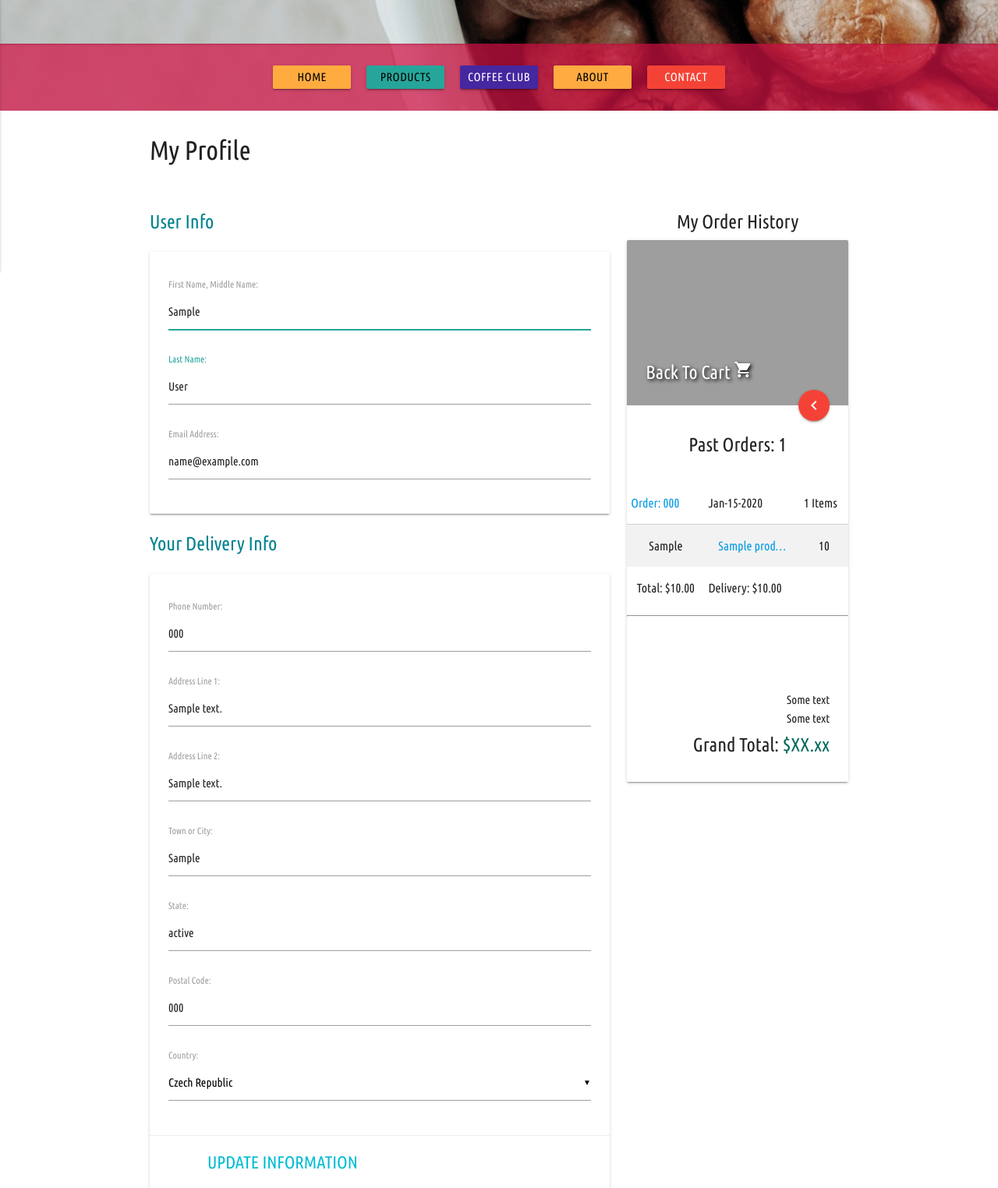
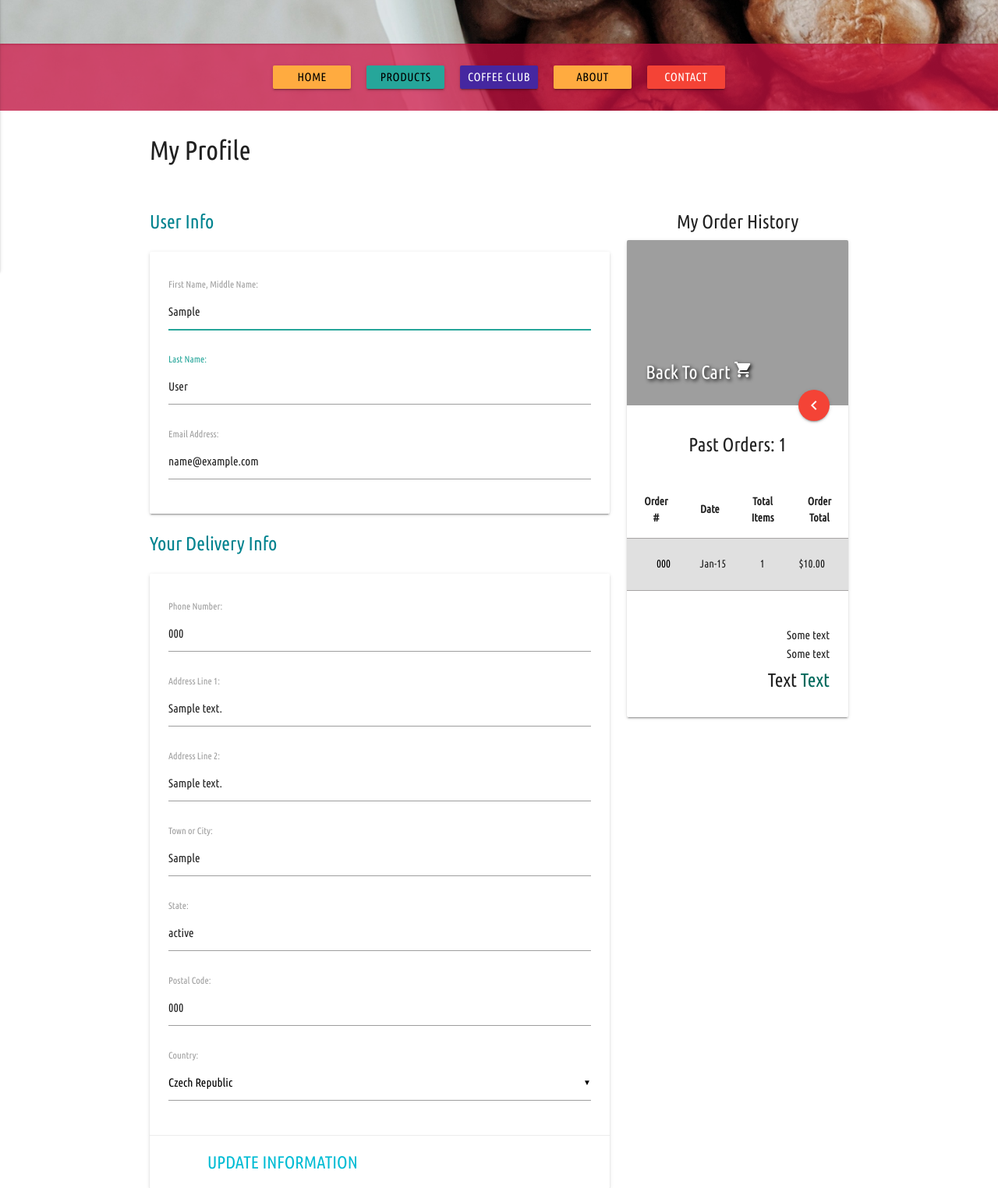
Before and after one commit to bramrodrigo89/guate-coffees-shop, a Django app: page /profile/ in a window 1280 px wide. Shown: the part 512-2036 px from the top of the page at 78% size. Run offline with Django 3.2, Linux system fonts and the light colour scheme; a user stored in the database is signed in; tables that the repository leaves empty hold one stand-in row (values such as "Sample post"); lists and menus that the app fills with data are empty; parts of the project's set-up code (start-up, migrations or seed data) failed here and were passed over; some libraries are stand-ins or nearby versions; grey boxes are pictures that could not be loaded.

Commit message:
improved order history display using collapsible accordions, adjusted css

```diff
--- a/products/templates/products/product_detail.html
+++ b/products/templates/products/product_detail.html
@@ -110,7 +110,7 @@
                             </tbody>
                         </table>
                     </div>
-                    <div class="col s12 mt-50">
+                    <div class="col s12 facts-table-container mt-50">
                             <h5 class="center-align  cyan-text text-darken-3">Region Facts</h5>
                             <table class="striped product-detail-table">
                                 <thead>
--- a/profiles/static/profiles/css/profiles.css
+++ b/profiles/static/profiles/css/profiles.css
@@ -13,16 +13,47 @@
     box-shadow: 0 1px 0 0 #4CAF50 !important;
 }
 
-#update-delivery-info-form input.select-dropdown[value="Please select"] {
+#update-delivery-info-form
+input.select-dropdown[value="Please select"] {
     font-size: 1rem;
     border-bottom: 1px solid #9e9e9e;
 }
 
-.select-dropdown.dropdown-content li.selected span{
+.select-dropdown.dropdown-content
+li.selected span{
     color: #9e9e9e;
 }
 
-.order-table-summary, .order-table-summary, th {
-    font-size: 16px;
+.order-summary-header {
+    padding: 1rem;
+}
+
+.collection-header {
+    font-weight: bold;
+    padding: 10px 20px;
+    margin: 0rem !important;
+}
+
+.order-line {
+    border-bottom: 1px solid #a7a4a4;
+}
+
+.order-table-summary,
+.order-table-summary th,
+.order-summary-wrapper {
+    font-size: 14px;
     font-weight: normal;
 }
+
+.order-summary-wrapper .collapsible {
+    border: 0;
+    margin: 0;
+    -webkit-box-shadow: none !important;
+    box-shadow: none !important;
+}
+
+.order-summary-wrapper .collapsible-body,
+.order-summary-wrapper .collapsible-body .col,
+.order-summary-wrapper .collapsible-header .col {
+    padding: 0.5rem 0rem;
+}
--- a/profiles/templates/profiles/profile.html
+++ b/profiles/templates/profiles/profile.html
@@ -55,39 +55,68 @@
                         <h5>Past Orders: {{ orders |length }}</h5>
                     </div>
                     {% if orders %}
-                    <div class="order-table-summary">
-                        {% for order in orders %}
-                        <table class="striped">
-                            <thead>
-                                <tr>
-                                    <th>
-                                        <a href="#" title="{{ order.order_number }}">Order: {{ order.order_number|truncatechars:6 }}</a>
-                                    </th>
-                                    <th>{{ order.date |date:'M-d-Y' }}</th>
-                                    <th>{{ order.lineitems.all | length }} Items</th>
-                                </tr>
+                    <div class="order-summary-wrapper">
+                        <table>
+                            <thead class="order-summary-header order-line">
+                                <th class="center-align">Order<br>#</th>
+                                <th class="center-align">Date</th>
+                                <th class="center-align">Total<br>Items</th>
+                                <th class="center-align">Order<br>Total</th>
                             </thead>
-                            <tbody>
-                                {% for item in order.lineitems.all %}
-                                <tr>
-                                    <td class="center-align">{{ item.product_grind|title }}</td>
-                                    <td class="center-align">
-                                        <a title="{{ item.product.name }}" href="{% url 'product_detail' item.product.id %}">
-                                            {{ item.product.name |truncatechars:12  }}
+                        </table>
+                        <ul class="collapsible" data-collapsible="accordion">
+                            {% for order in orders %}
+                            <li>
+                                <div class="collapsible-header grey lighten-2 order-line">
+                                    <div class="col s3 center-align">
+                                        <a href="#" class="black-text" title="{{ order.order_number }}">{{ order.order_number|truncatechars:4 }}</a>
+                                    </div>
+                                    <div class="col s3 center-align">
+                                        {{ order.date |date:'M-d' }}
+                                    </div>
+                                    <div class="col s3 center-align">
+                                        {{ order.lineitems.all | length }}
+                                    </div>
+                                    <div class="col s3 center-align">
+                                        ${{ order.grand_total }}
+                                    </div>
+                                </div>
+                                <div class="collapsible-body">
+                                    <div class="collection">
+                                        <div class="row mb-0 teal-text collection-header">
+                                            <div class="col s6 center-align">Product Name</div>
+                                            <div class="col s2 center-align">Qty</div>
+                                            <div class="col s4 center-align">Grind</div>
+                                        </div>
+                                        {% for item in order.lineitems.all %}
+                                        <a href="{% url 'product_detail' item.product.id %}" title="{{ item.product.name }}" class="collection-item">
+                                            <div class="row mb-0">
+                                                <div class="col s3 center-align">
+                                                    <span class="btn-floating no-cursor"><i class="material-icons" aria-hidden="true">free_breakfast</i></span>
+                                                </div>
+                                                <div class="col s3 center-align">
+                                                    {{ item.product.name |truncatechars:13  }}
+                                                </div>
+                                                <div class="col s2 center-align">
+                                                    {{ item.quantity }}
+                                                </div>
+                                                <div class="col s4 center-align">
+                                                    {{ item.product_grind|title }}
+                                                </div>
+                                            </div>
                                         </a>
-                                    </td>
-                                    <td class="center-align">{{ item.quantity }}</td>
-                                </tr>
-                                {% endfor %}
-                                <tr>
-                                    <td class="center-align">Total: ${{ order.grand_total }}</td>
-                                    <td>Delivery: ${{ order.delivery_cost }}</td>
-                                    <td></td>
-                                </tr>
-                            </tbody>
-                        </table>
-                        <hr>
-                        {% endfor %}
+                                        {% endfor %}
+                                        <div class="row mb-0 teal-text collection-header">
+                                            <div class="col s6 offset-s6 center-align">
+                                                <div>Delivery Cost: ${{ order.delivery_cost }}</div>
+                                                <div>Order Total: ${{ order.grand_total }}</div>
+                                            </div>
+                                        </div>
+                                    </div>
+                                </div>
+                            </li>
+                            {% endfor %}
+                        </ul>
                     </div>
                     {% else %}
                     <div class="container">
@@ -96,15 +125,13 @@
                     <div class="col s12 center-align mt-20">
                         <a class="btn" href="{% url 'products' %}" >Our Products</a>
                     </div>
-
-
                     {% endif %}
 
 
-                    <div class="card-content right-align mt-50">
+                    <div class="card-content right-align">
                         <h6 class="mt-20"><strong>Some text</strong></h6>
                         <h6>Some text</h6>
-                        <h5><strong>Grand Total: <span class="teal-text text-darken-3">$XX.xx</span></strong></h5>
+                        <h5><strong>Text <span class="teal-text text-darken-3">Text</span></strong></h5>
                     </div>
 
                 </div>
```
